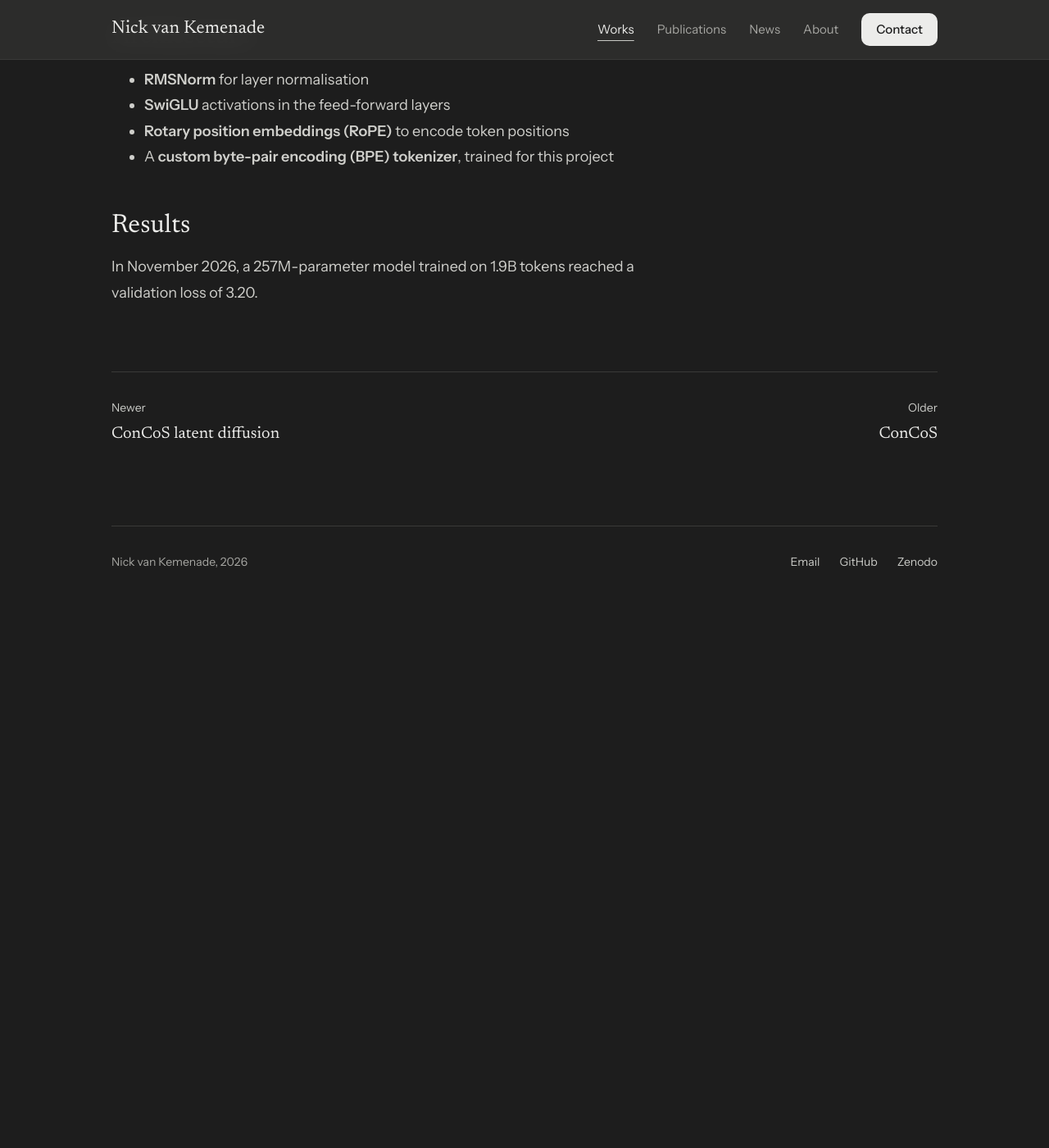
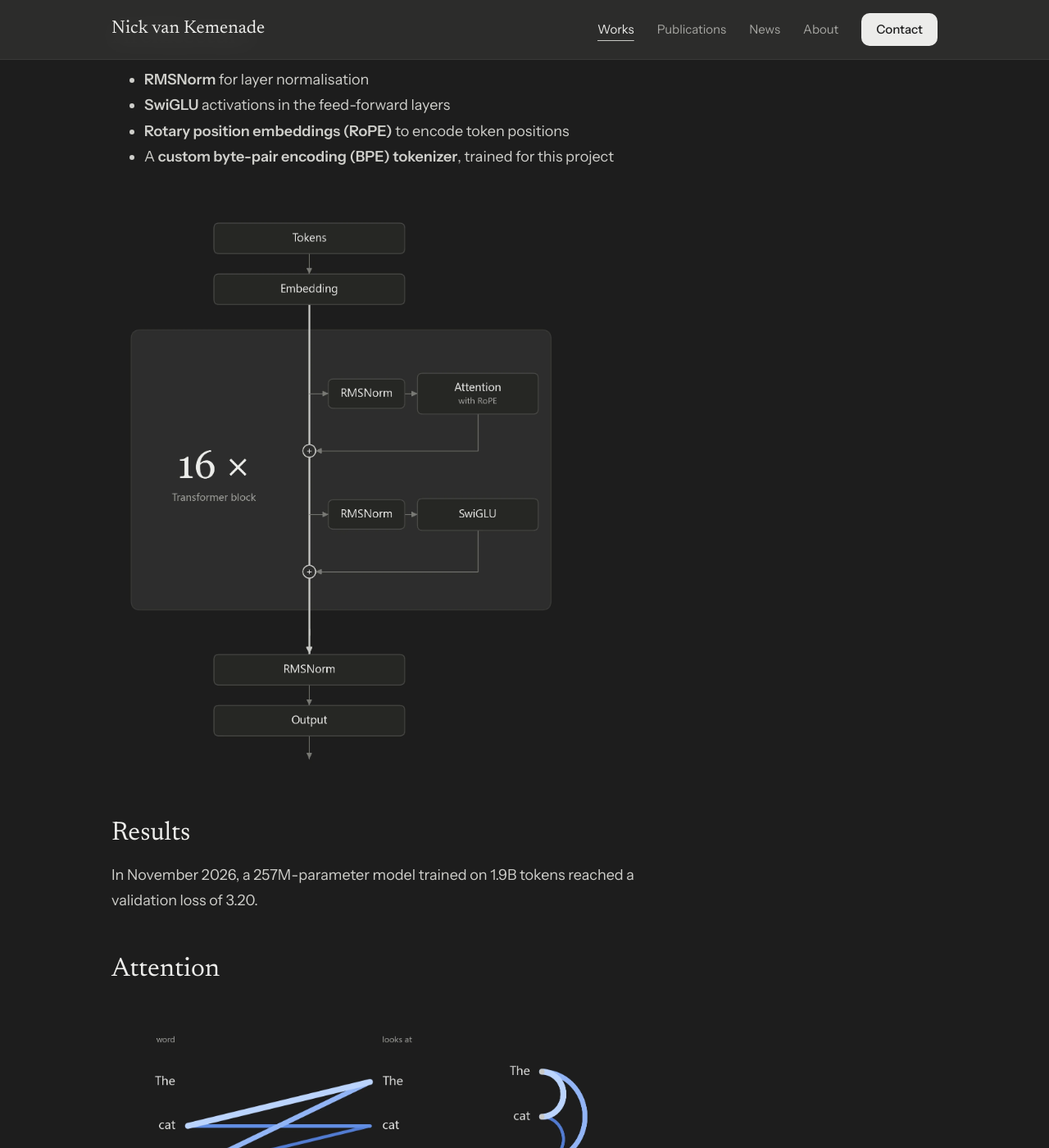
Before and after one commit to nickvankemenade-ai/nickvankemenade-ai.github.io, a Jekyll site: the page built from _works/lm-fineweb.md, in a window 1280 px wide and 1400 px high, scrolled down 671 px. Shown: the whole window at 82% size. Built offline with Jekyll 4.4.1, drawn with Linux system fonts in a browser that asks for light colours; before the commit the page ends 1415 px from its top, so only the background shows below that; some of the changed text lies outside the part shown.

Commit message:
lm-FineWeb: architecture diagram, attention figures and timeline thumbnail
Adds a thumb field so a work can show a timeline thumbnail without a
picture at the top of its page.

Co-Authored-By: Claude Opus 5.5 <noreply@anthropic.com>

```diff
--- a/_works/lm-fineweb.md
+++ b/_works/lm-fineweb.md
@@ -19,6 +20,20 @@ lm-FineWeb trains a decoder-only transformer on FineWeb, a large dataset of filt
 - **Rotary position embeddings (RoPE)** to encode token positions
 - A **custom byte-pair encoding (BPE) tokenizer**, trained for this project
 
+<figure>
+  <img class="diagram" src="/assets/works/lm-fineweb/architecture.webp" alt="diagram of the model: token embedding, 16 transformer blocks with RMSNorm, attention with RoPE and SwiGLU on a residual stream, a final RMSNorm and the output layer" loading="lazy">
+</figure>
+
 ## Results
 
 In November 2026, a 257M-parameter model trained on 1.9B tokens reached a validation loss of 3.20.
+
+## Attention
+
+<figure>
+  <div class="pair" style="grid-template-columns: 1083fr 655fr;">
+    <img src="/assets/works/lm-fineweb/attention-lines.webp" alt="attention on the sentence 'The cat sat on the mat because it was warm.', drawn as lines from each word to the words it looks at" loading="lazy">
+    <img src="/assets/works/lm-fineweb/attention-arcs.webp" alt="the same attention pattern drawn as arcs between the words of the sentence" loading="lazy">
+  </div>
+  <figcaption>Attention on an example sentence, drawn two ways: as lines from each word to the words it looks at (left), and as arcs between the words (right). Brighter and thicker means more attention.</figcaption>
+</figure>
--- a/assets/css/styles.css
+++ b/assets/css/styles.css
@@ -546,6 +546,9 @@ html { scroll-padding-top: 96px; }
 .plate > div + div { border-left: 1px solid var(--border); }
 .plate p { margin: 0 0 6px; font-size: 14px; line-height: 1.5; color: var(--text-muted); }
 .prose .plate img { margin: 0; border-radius: 0; width: 100%; }
+.prose img.diagram { width: min(100%, 560px); border-radius: 0; }
+.pair { display: grid; gap: 24px; align-items: end; }
+.prose .pair img { margin: 0; border-radius: 0; width: 100%; }
 .legend { display: flex; flex-wrap: wrap; gap: 6px 18px; margin: 14px 0 0; padding: 0; list-style: none; font-size: 14px; line-height: 1.5; color: var(--text-muted); }
 .legend li { display: flex; align-items: center; gap: 7px; }
 .legend i { display: inline-block; width: 9px; height: 9px; border-radius: 50%; }
--- a/works/index.html
+++ b/works/index.html
@@ -32,10 +32,11 @@ title: Works
             <p>{{ work.summary }}</p>
             {% include links.html links=work.links %}
           </div>
-          {% if work.media and work.media.src and work.media.src != "" %}
+          {% assign thumb = work.thumb | default: work.media.src %}
+          {% if thumb and thumb != "" %}
           <a class="tl-thumb{% if work.media.dim %} dim{% endif %}" href="{{ work.url | relative_url }}" tabindex="-1" aria-hidden="true">
             {% assign shown = shown | plus: 1 %}
-            <img src="{{ work.media.src | relative_url }}" alt="" loading="{% if shown <= 3 %}eager{% else %}lazy{% endif %}">
+            <img src="{{ thumb | relative_url }}" alt="" loading="{% if shown <= 3 %}eager{% else %}lazy{% endif %}">
           </a>
           {% else %}
           <span class="tl-thumb empty" aria-hidden="true"></span>
```
Also changed, not shown: other parts of _works/lm-fineweb.md (+1 -0 lines), assets/works/lm-fineweb/architecture.webp (added), assets/works/lm-fineweb/attention-arcs.webp (added), assets/works/lm-fineweb/attention-lines.webp (added), assets/works/lm-fineweb/thumb.webp (added).
